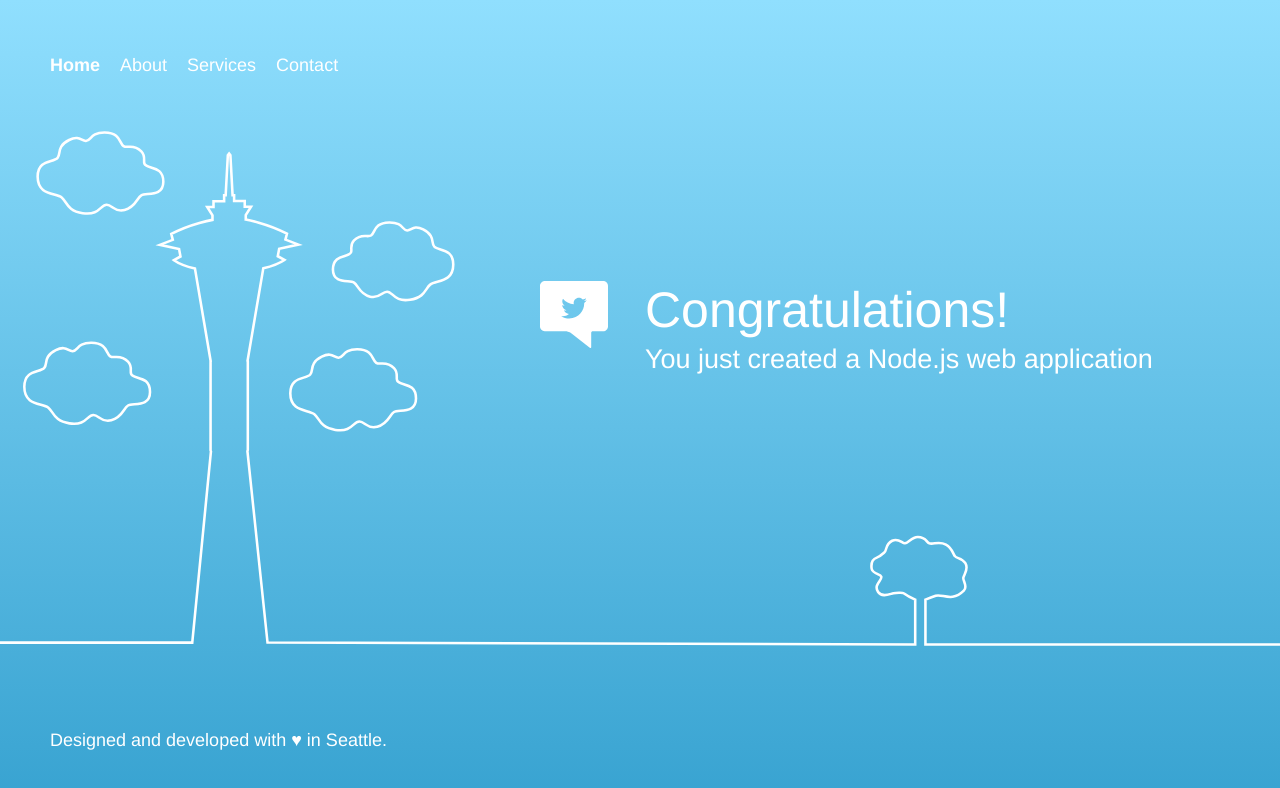
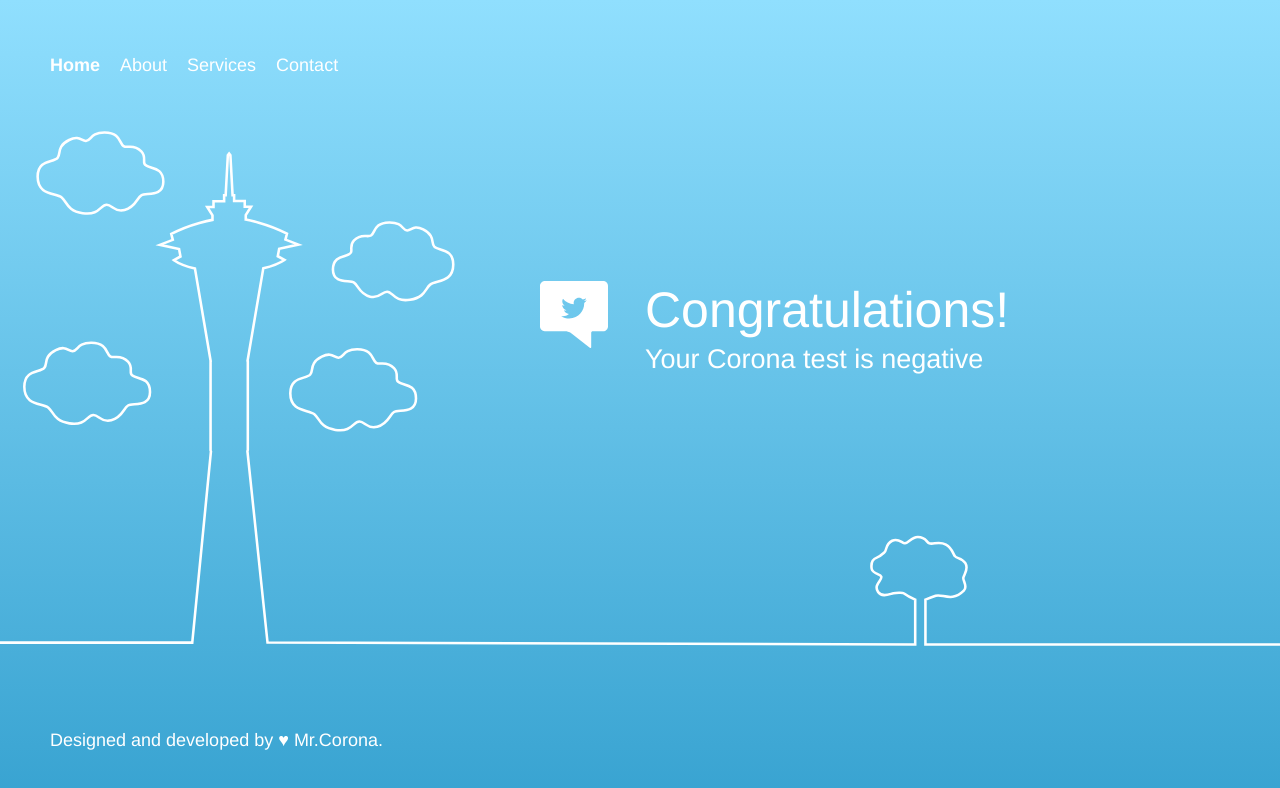
Before and after one commit to pradeep-krish-89/EC2_07202020, a website: page public/index.html in a window 1280 px wide. Drawn offline with Linux system fonts and the light colour scheme.

Commit message:
Update index.html
corona update

```diff
--- a/public/index.html
+++ b/public/index.html
@@ -59,13 +59,13 @@
             <a class="twitter-link" href="http://twitter.com/home/?status=I%20created%20a%20project%20with%20AWS%20CodeStar!%20%23AWS%20%23AWSCodeStar%20https%3A%2F%2Faws.amazon.com%2Fcodestar"><img src="img/tweet.svg" /></a>
             <div class="text">
                 <h1>Congratulations!</h1>
-                <h2>You just created a Node.js web application</h2>
+                <h2>Your Corona test is negative</h2>
             </div>
         </div>
     </div>
 
     <footer>
-        <p class="footer-contents">Designed and developed with <a href="https://aws.amazon.com/careers/devtools-jobs/">♥</a> in Seattle.</p>
+        <p class="footer-contents">Designed and developed by <a href="https://aws.amazon.com/careers/devtools-jobs/">♥</a> Mr.Corona.</p>
     </footer>
 
     <script src="js/set-background.js"></script>
```
